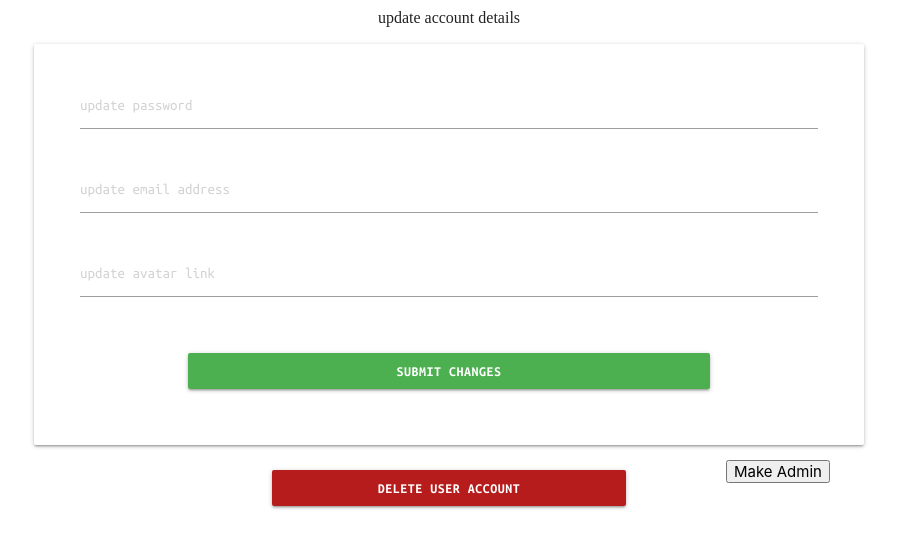
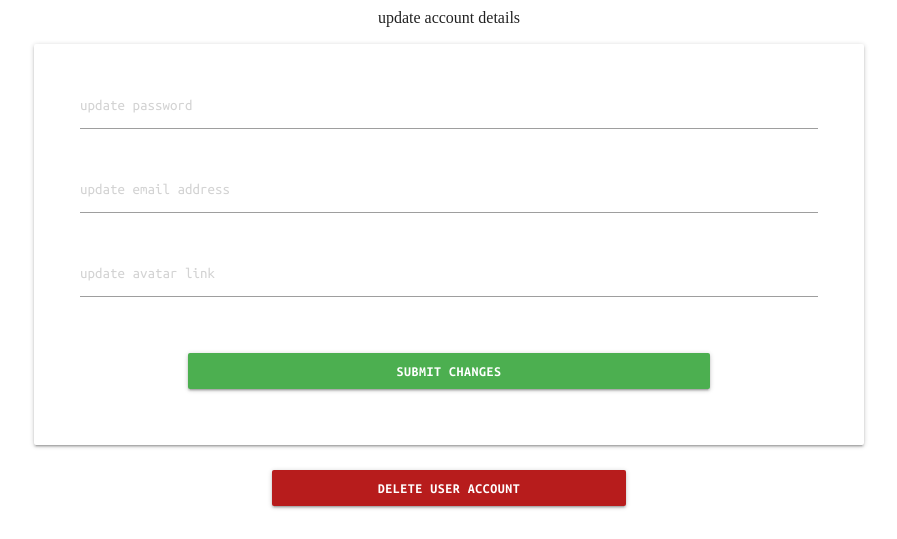
Before and after one commit to Oxymetaphoric/milestone_project_3, a Flask app: page /profile/1 in a window 1280 px wide. Shown: the part 463-1002 px from the top of the page, without its empty margins (191-1088 px from the left). Run offline with Flask 3, Linux system fonts and the light colour scheme; the visitor is signed in with stand-in values (Sample User, id 1); data that the repository does not hold is empty; some web fonts are replaced.

Commit message:
FIX: remove temporary make admin button from profile

```diff
--- a/quest_log/templates/profile.html
+++ b/quest_log/templates/profile.html
@@ -68,9 +68,6 @@
       </button>
     </div>
   </form>
-  <form action="{{ url_for('make_admin', user_id=user.user_id) }}" method="POST">
-    <button type="submit">Make Admin</button>
-  </form>
 </div>
 {% endif %}
 {% endblock %}
```
Also changed, not shown: README.md.
